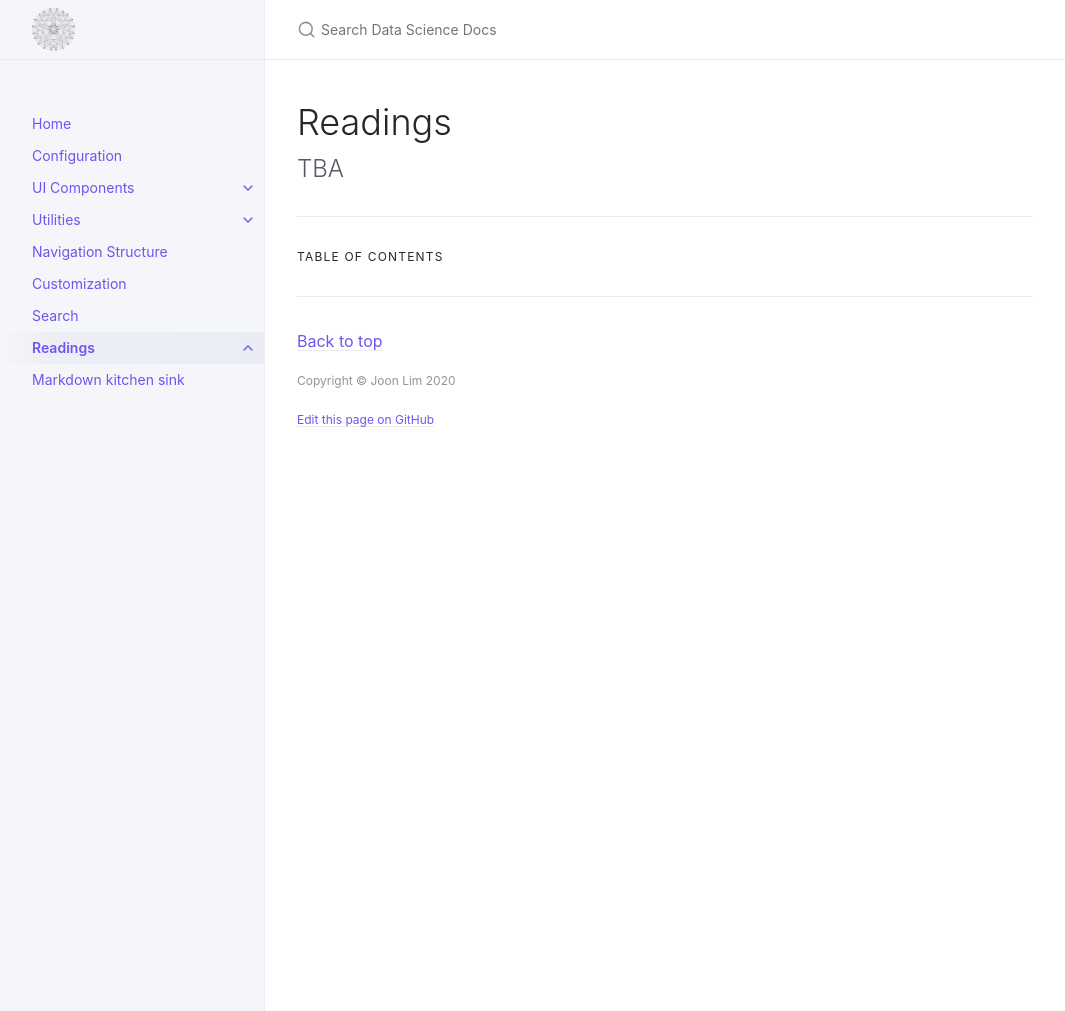
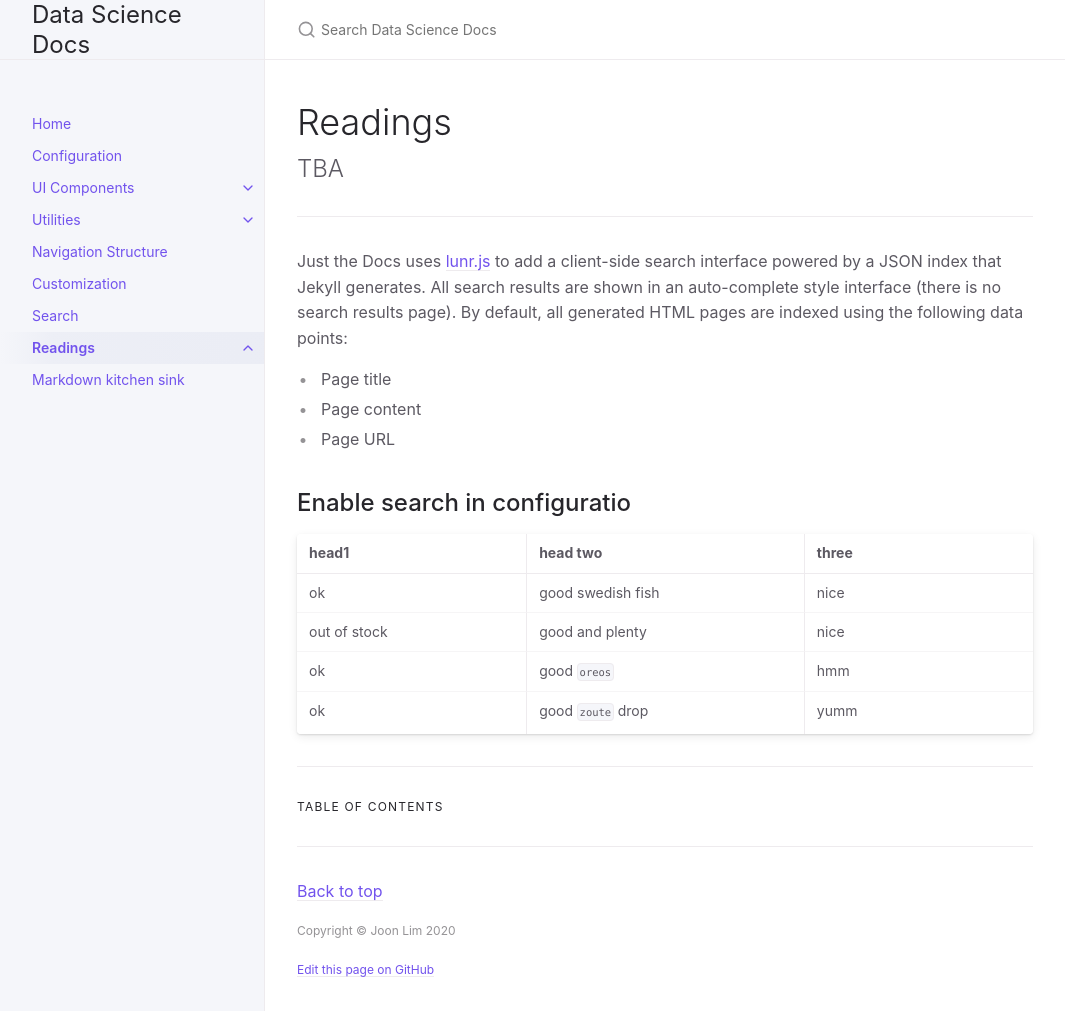
Before and after one commit to thisisjoonlim/dsdocs, a Jekyll site: the page built from docs/readings/readings.md, in a window 1280 px wide and 1011 px high. Shown: the whole window, without its empty margins (107-1172 px from the left). Built offline with Jekyll 4.4.1, drawn with Linux system fonts in a browser that asks for light colours.

Commit message:
add a table

```diff
--- a/_config.yml
+++ b/_config.yml
@@ -22,7 +22,7 @@ permalink: pretty
 exclude: ["node_modules/", "*.gemspec", "*.gem", "Gemfile", "Gemfile.lock", "package.json", "package-lock.json",  "script/", "LICENSE.txt", "lib/", "bin/", "README.md", "Rakefile"]
 
 # Set a path/url to a logo that will be displayed instead of the title
-logo: "/assets/images/ds-docs-logo.png"
+# logo: "/assets/images/ds-docs-logo.png"
 
 # Enable or disable the site search
 # Supports true (default) or false
--- a/docs/readings/readings.md
+++ b/docs/readings/readings.md
@@ -10,3 +10,22 @@ permalink: /docs/readings
 
 TBA
 {: .fs-6 .fw-300 }
+
+---
+
+Just the Docs uses [lunr.js](http://lunrjs.com) to add a client-side search interface powered by a JSON index that Jekyll generates.
+All search results are shown in an auto-complete style interface (there is no search results page).
+By default, all generated HTML pages are indexed using the following data points:
+
+- Page title
+- Page content
+- Page URL
+
+## Enable search in configuratio
+
+| head1        | head two          | three |
+|:-------------|:------------------|:------|
+| ok           | good swedish fish | nice  |
+| out of stock | good and plenty   | nice  |
+| ok           | good `oreos`      | hmm   |
+| ok           | good `zoute` drop | yumm  |
```
